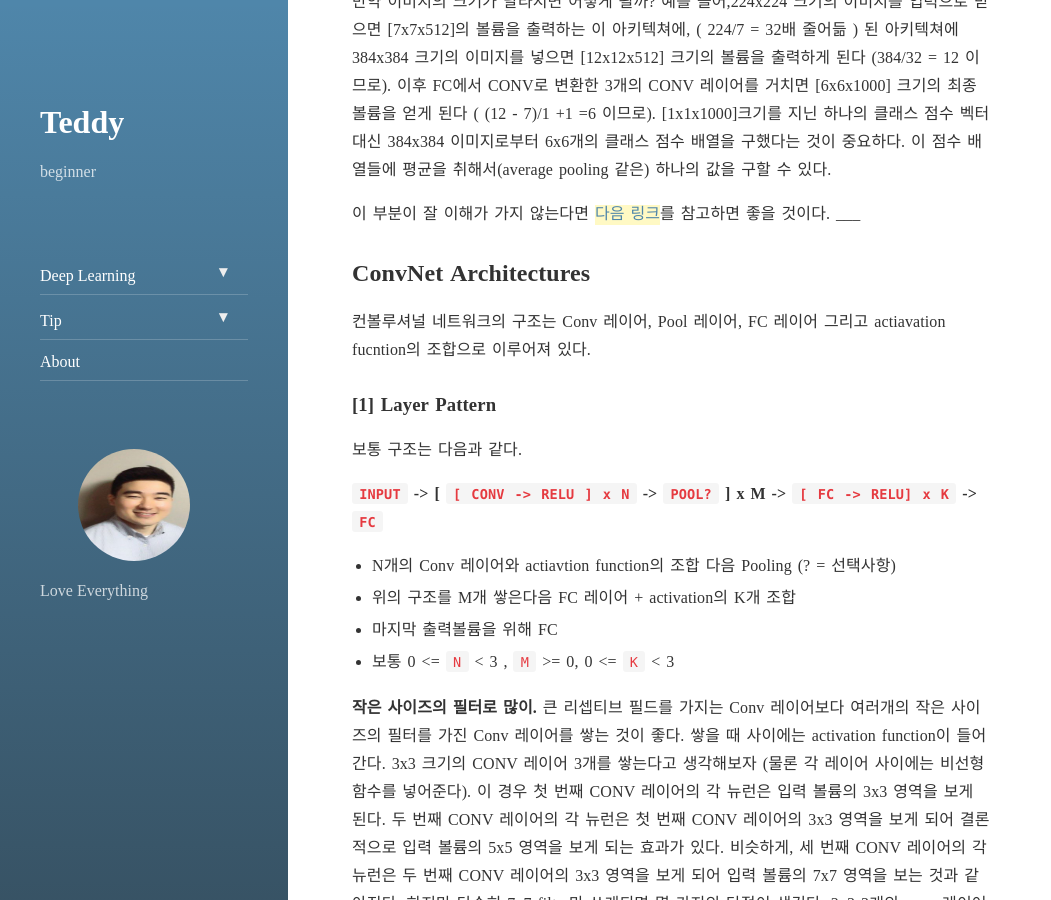
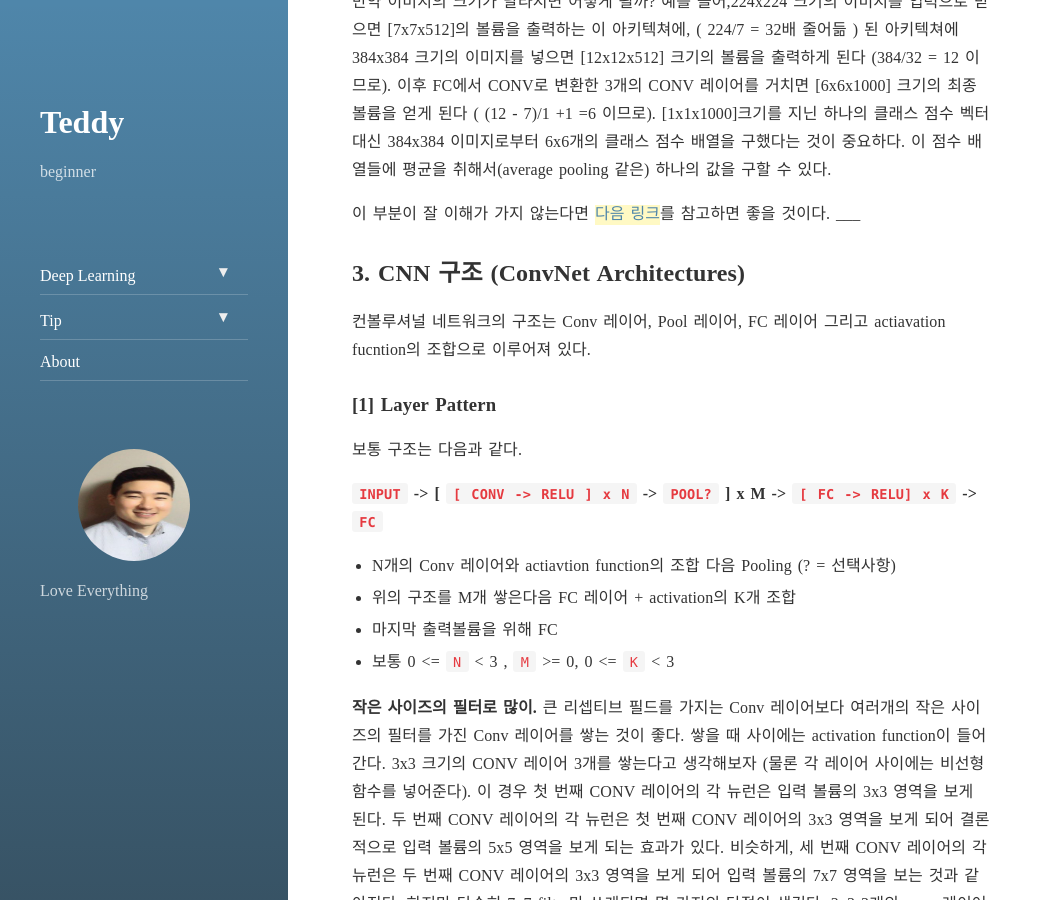
Before and after one commit to Taeu/taeu.github.io, a Jekyll site: the page built from _posts/2018-10-01-deeplearning-cs231n-CNN-1.md, in a window 1280 px wide and 900 px high, scrolled down 13259 px. Shown: the whole window, without its empty margins (0-1051 px from the left). Built offline with Jekyll 4.4.1, drawn with Linux system fonts in a browser that asks for light colours; nearby versions of some CDN libraries; comment, search, counter and statistics services are not loaded.

Commit message:
2차수정.. 그리고 힘들어서 여기까지

```diff
--- a/_posts/2018-10-01-deeplearning-cs231n-CNN-1.md
+++ b/_posts/2018-10-01-deeplearning-cs231n-CNN-1.md
@@ -269,7 +269,7 @@ V[3,3,1] = np.sum(X[6:11,6:11,:]* W1) + b1
 
 이 부분이 잘 이해가 가지 않는다면 [다음 링크](https://stats.stackexchange.com/questions/263349/how-to-convert-fully-connected-layer-into-convolutional-layer)를 참고하면 좋을 것이다.
 ___
-## ConvNet Architectures
+## 3. CNN 구조 (ConvNet Architectures)
 
 컨볼루셔널 네트워크의 구조는 Conv 레이어, Pool 레이어, FC 레이어 그리고 actiavation fucntion의 조합으로 이루어져 있다.
 
```
